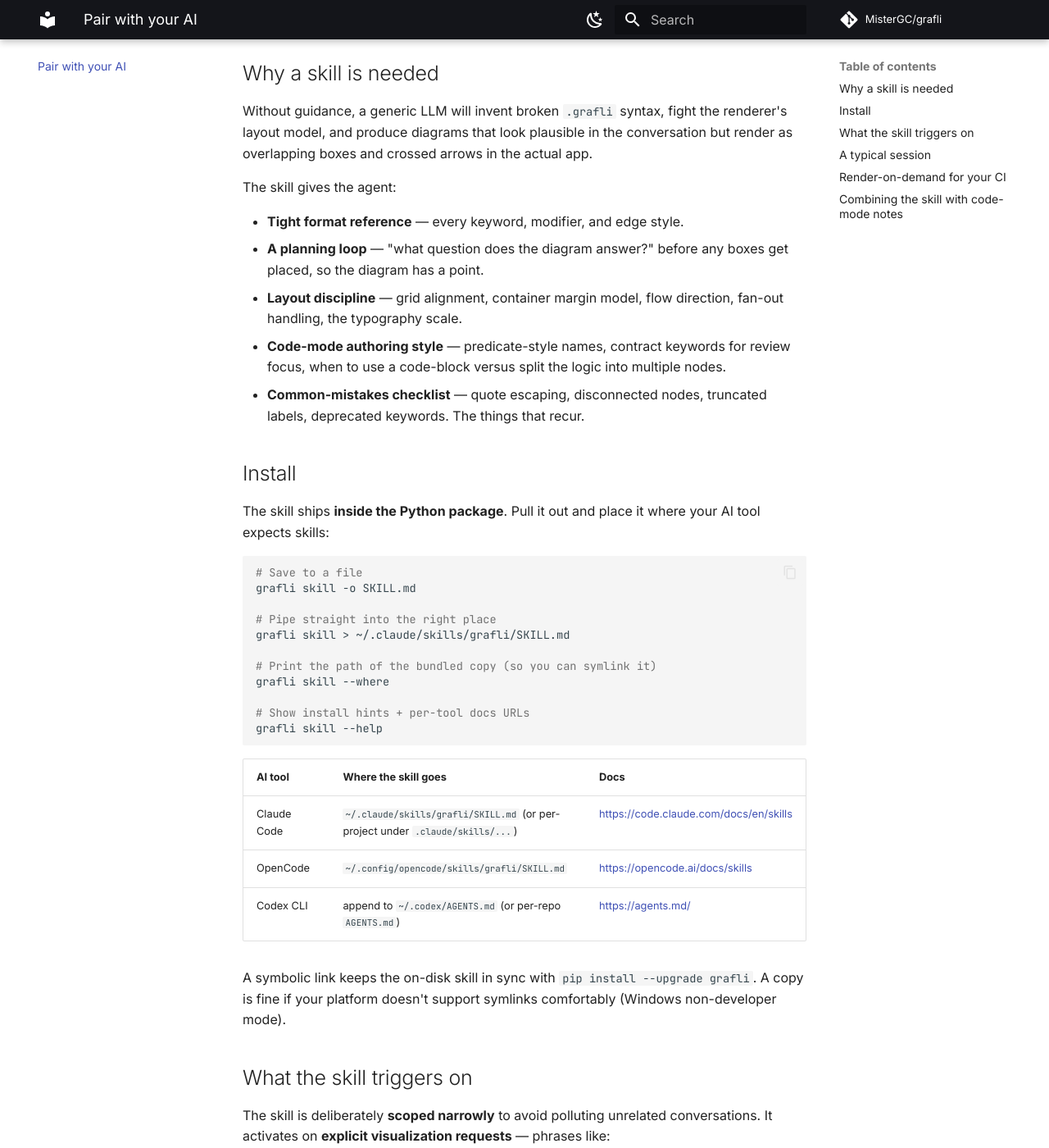
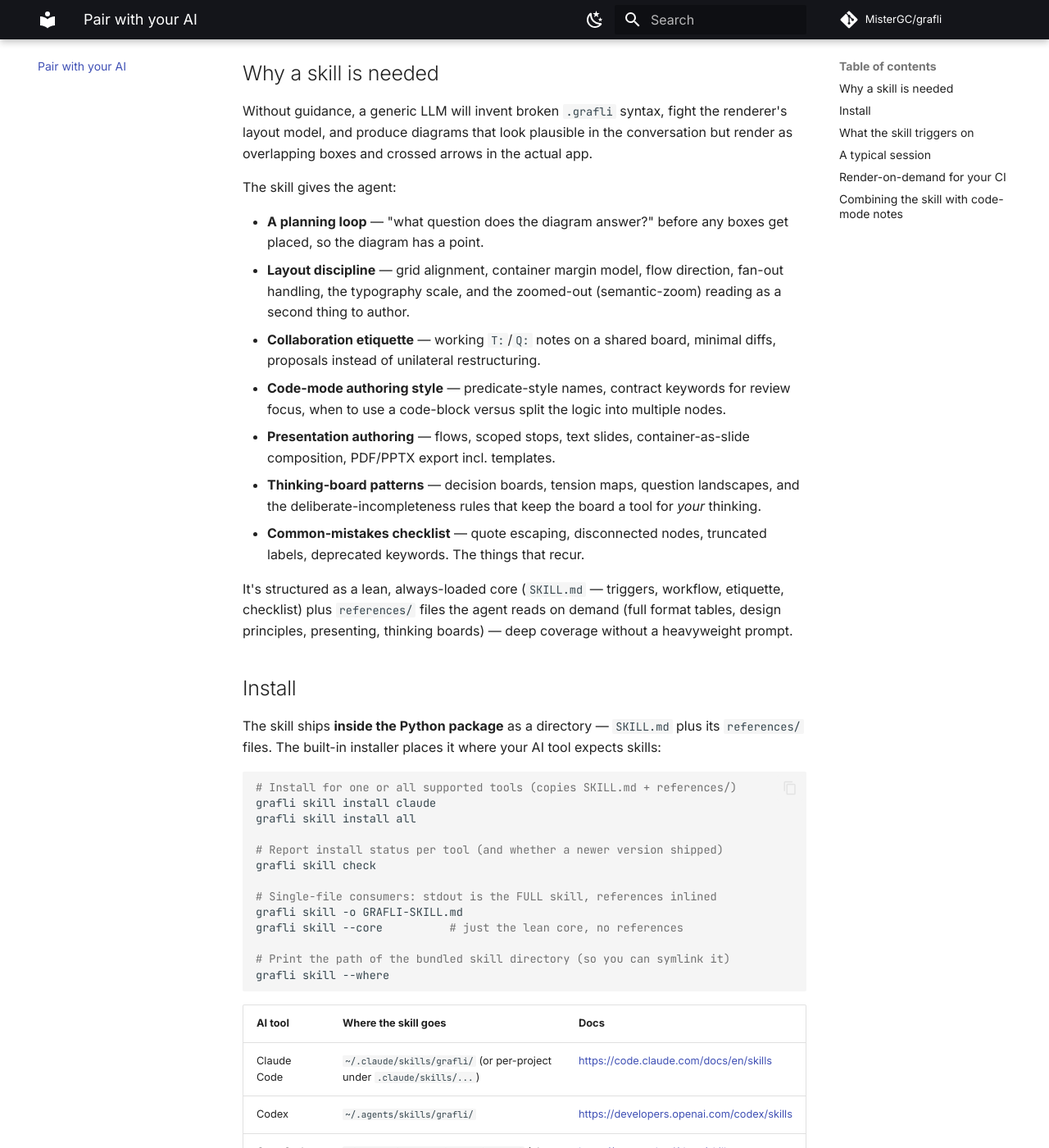
Before and after one commit to MisterGC/grafli, an MkDocs documentation site: the page built from docs/ai.md, in a window 1280 px wide and 1400 px high, scrolled down 698 px. Shown: the whole window at 82% size. Built offline with MkDocs 1.6.1 and Material for MkDocs 9.7.7, drawn with Linux system fonts in a browser that asks for light colours; comment, search, counter and statistics services are not loaded; some of the changed text lies outside the part shown.

Commit message:
Docs: multi-file skill install, ~iso and board-global directives, quoted-text escapes; changelog for #108-#110

````diff
--- a/docs/ai.md
+++ b/docs/ai.md
@@ -21,44 +21,62 @@ crossed arrows in the actual app.
 
 The skill gives the agent:
 
-- **Tight format reference** — every keyword, modifier, and edge style.
 - **A planning loop** — "what question does the diagram answer?"
   before any boxes get placed, so the diagram has a point.
 - **Layout discipline** — grid alignment, container margin model,
-  flow direction, fan-out handling, the typography scale.
+  flow direction, fan-out handling, the typography scale, and the
+  zoomed-out (semantic-zoom) reading as a second thing to author.
+- **Collaboration etiquette** — working `T:`/`Q:` notes on a shared
+  board, minimal diffs, proposals instead of unilateral restructuring.
 - **Code-mode authoring style** — predicate-style names, contract
   keywords for review focus, when to use a code-block versus split
   the logic into multiple nodes.
+- **Presentation authoring** — flows, scoped stops, text slides,
+  container-as-slide composition, PDF/PPTX export incl. templates.
+- **Thinking-board patterns** — decision boards, tension maps,
+  question landscapes, and the deliberate-incompleteness rules that
+  keep the board a tool for *your* thinking.
 - **Common-mistakes checklist** — quote escaping, disconnected nodes,
   truncated labels, deprecated keywords. The things that recur.
 
+It's structured as a lean, always-loaded core (`SKILL.md` — triggers,
+workflow, etiquette, checklist) plus `references/` files the agent
+reads on demand (full format tables, design principles, presenting,
+thinking boards) — deep coverage without a heavyweight prompt.
+
 ## Install
 
-The skill ships **inside the Python package**. Pull it out and place
+The skill ships **inside the Python package** as a directory —
+`SKILL.md` plus its `references/` files. The built-in installer places
 it where your AI tool expects skills:
 
 ```bash
-# Save to a file
-grafli skill -o SKILL.md
+# Install for one or all supported tools (copies SKILL.md + references/)
+grafli skill install claude
+grafli skill install all
 
-# Pipe straight into the right place
-grafli skill > ~/.claude/skills/grafli/SKILL.md
+# Report install status per tool (and whether a newer version shipped)
+grafli skill check
 
-# Print the path of the bundled copy (so you can symlink it)
+# Single-file consumers: stdout is the FULL skill, references inlined
+grafli skill -o GRAFLI-SKILL.md
+grafli skill --core          # just the lean core, no references
+
+# Print the path of the bundled skill directory (so you can symlink it)
 grafli skill --where
-
-# Show install hints + per-tool docs URLs
-grafli skill --help
 ```
 
 | AI tool | Where the skill goes | Docs |
 |---------|---------------------|------|
-| Claude Code | `~/.claude/skills/grafli/SKILL.md` (or per-project under `.claude/skills/...`) | <https://code.claude.com/docs/en/skills> |
-| OpenCode | `~/.config/opencode/skills/grafli/SKILL.md` | <https://opencode.ai/docs/skills> |
-| Codex CLI | append to `~/.codex/AGENTS.md` (or per-repo `AGENTS.md`) | <https://agents.md/> |
+| Claude Code | `~/.claude/skills/grafli/` (or per-project under `.claude/skills/...`) | <https://code.claude.com/docs/en/skills> |
+| Codex | `~/.agents/skills/grafli/` | <https://developers.openai.com/codex/skills> |
+| OpenCode | `~/.config/opencode/skills/grafli/` (also reads the claude/codex paths) | <https://opencode.ai/docs/skills> |
 
-A symbolic link keeps the on-disk skill in sync with `pip install --upgrade grafli`. A copy is fine if your platform doesn't support
-symlinks comfortably (Windows non-developer mode).
+`grafli skill check` compares the installed version against the
+packaged one, so re-running `grafli skill install` after
+`pip install --upgrade grafli` keeps agents on the latest skill. A
+symlink to `grafli skill --where` works too if your platform supports
+it comfortably.
 
 ## What the skill triggers on
 
@@ -76,12 +94,18 @@ It also activates when you ask the agent to **explain, walk through, or
 present** an existing graph — it authors a [flow](bookmarks-flows.md): an
 ordered sequence of saved viewpoints with narration, so a big diagram is
 taught as a guided tour (playable in-app, presentable fullscreen, exportable
-to PDF slides) instead of dumped all at once.
+to PDF / PPTX slides) instead of dumped all at once.
+
+And it activates on **thinking-board requests** — "help me think
+through X", "weigh the options", "map out the unknowns" — the moments a
+human explainer would walk to a whiteboard. The agent then authors a
+board that structures the problem (a decision board, a tension map, a
+question landscape) rather than one that documents a system.
 
 It does **not** activate on generic "review this code", "explain this
 function", or "summarize this module" requests unless the user also
-asks for a visual or diagram. Keeping the trigger tight keeps your
-agent fast and focused on the task at hand.
+asks for a visual, a board, or a diagram. Keeping the trigger tight
+keeps your agent fast and focused on the task at hand.
 
 ## A typical session
 
@@ -90,8 +114,11 @@ Once the skill is installed, the agent:
 1. Listens for a visualization request.
 2. Asks any clarifying question (the planning loop).
 3. Produces a `.grafli` file using `Write`.
-4. Optionally launches the desktop app or renders headless to PNG /
-   SVG via `grafli render`, and shows you the result.
+4. Verifies its own work headlessly: `grafli render` (with `--focus`,
+   `--lod`, and `--bookmark` for targeted looks), `grafli diagnose`
+   (incl. `parse-error` findings for lines that would silently drop),
+   `grafli inspect` for placement geometry, and `grafli export --check`
+   when a deck is involved.
 5. Iterates on the layout / labels based on feedback.
 
 The agent's output is just text. You can edit it, diff it, version it,
````
Also changed, not shown: CHANGELOG.md (+30 -0 lines), docs/bookmarks-flows.md (+6 -0 lines), docs/format.md (+21 -3 lines).
